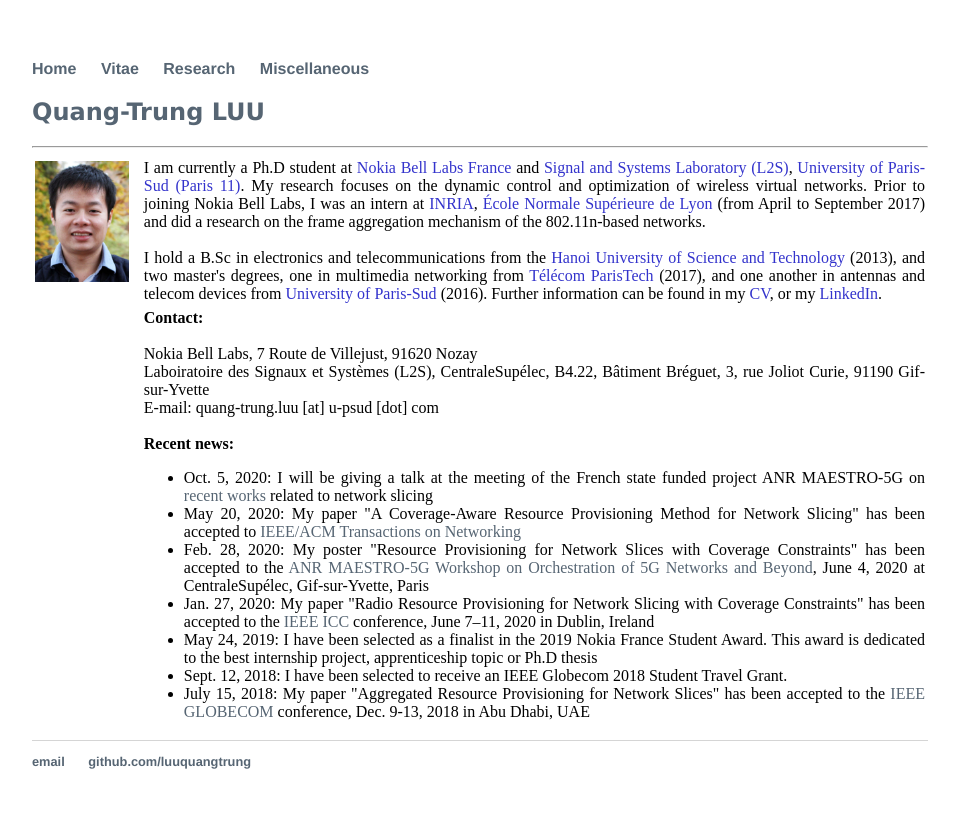
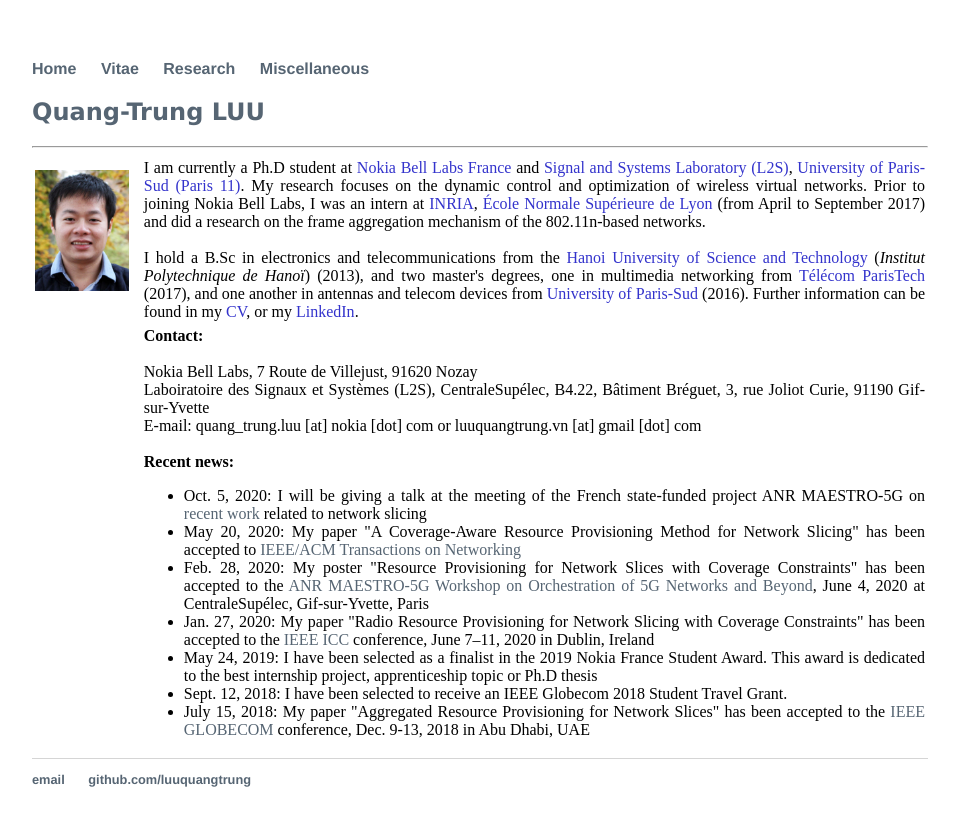
Before and after one commit to luuquangtrung/luuquangtrung.github.io_v1, a Jekyll site: the page built from index.html, in a window 1280 px wide. Shown: the top 826 px of the page, without its empty margins (160-1119 px from the left). Built offline with Jekyll 4.4.1, drawn with Linux system fonts in a browser that asks for light colours.

Commit message:
update index of <main page>

```diff
--- a/index.html
+++ b/index.html
@@ -28,7 +28,7 @@ title: Quang-Trung Luu
 
 			<div>&nbsp;</div>
 
-			I hold a B.Sc in electronics and telecommunications from the <a href="https://en.hust.edu.vn/" target="_blank" rel="nofollow" style="color: #3333cc">Hanoi University of Science and Technology</a> (2013), and two master's degrees, one in multimedia networking from <a href="http://www.telecom-paristech.fr/" target="_blank" rel="nofollow" style="color: #3333cc">Télécom ParisTech</a> (2017), and one another in antennas and telecom devices from <a href="http://www.u-psud.fr/" target="_blank" rel="nofollow" style="color: #3333cc">University of Paris-Sud</a> (2016).
+			I hold a B.Sc in electronics and telecommunications from the <a href="https://en.hust.edu.vn/" target="_blank" rel="nofollow" style="color: #3333cc">Hanoi University of Science and Technology</a> (<em>Institut Polytechnique de Hanoï</em>) (2013), and two master's degrees, one in multimedia networking from <a href="http://www.telecom-paristech.fr/" target="_blank" rel="nofollow" style="color: #3333cc">Télécom ParisTech</a> (2017), and one another in antennas and telecom devices from <a href="http://www.u-psud.fr/" target="_blank" rel="nofollow" style="color: #3333cc">University of Paris-Sud</a> (2016).
 
 			Further information can be found in my <a href="https://luuquangtrung.github.io/vitae/" target="_blank" rel="nofollow"  style="color: #3333cc">CV</a>, or my <a href="https://www.linkedin.com/in/luuquangtrung/"  target="_blank" rel="nofollow" style="color: #3333cc">LinkedIn</a>.
 		</td>
@@ -46,12 +46,12 @@ title: Quang-Trung Luu
 			<div>
 			Laboiratoire des Signaux et Systèmes (L2S), CentraleSupélec, B4.22, Bâtiment Bréguet, 3, rue Joliot Curie, 91190 Gif-sur-Yvette
 			<div>
-			E-mail: quang-trung.luu [at] u-psud [dot] com
+			E-mail: quang_trung.luu [at] nokia [dot] com or luuquangtrung.vn [at] gmail [dot] com
 			<div>
 			<div>&nbsp;</div>
 			<b>Recent news:</b>
 			<ul>
-				<li> Oct. 5, 2020: I will be giving a talk at the meeting of the French state funded project ANR MAESTRO-5G on <a href="https://ieeexplore.ieee.org/document/9187556/">recent works</a> related to network slicing </li>
+				<li> Oct. 5, 2020: I will be giving a talk at the meeting of the French state-funded project ANR MAESTRO-5G on <a href="https://ieeexplore.ieee.org/document/9187556/">recent work</a> related to network slicing </li>
 				<li> May 20, 2020: My paper "A Coverage-Aware Resource Provisioning Method for Network Slicing" has been accepted to <a href="https://ieeexplore.ieee.org/document/9187556/">IEEE/ACM Transactions on Networking</a></li>
 				<li> Feb. 28, 2020: My poster "Resource Provisioning for Network Slices with Coverage Constraints" has been accepted to the <a href="https://orch5g.roc.cnam.fr/">ANR MAESTRO-5G Workshop on Orchestration of 5G Networks and Beyond</a>, June 4, 2020 at CentraleSupélec, Gif-sur-Yvette, Paris </li>
 				<li> Jan. 27, 2020: My paper "Radio Resource Provisioning for Network Slicing with Coverage Constraints" has been accepted to the <a href="https://icc2020.ieee-icc.org/">IEEE ICC</a> conference, June 7–11, 2020 in Dublin, Ireland </li>
```
